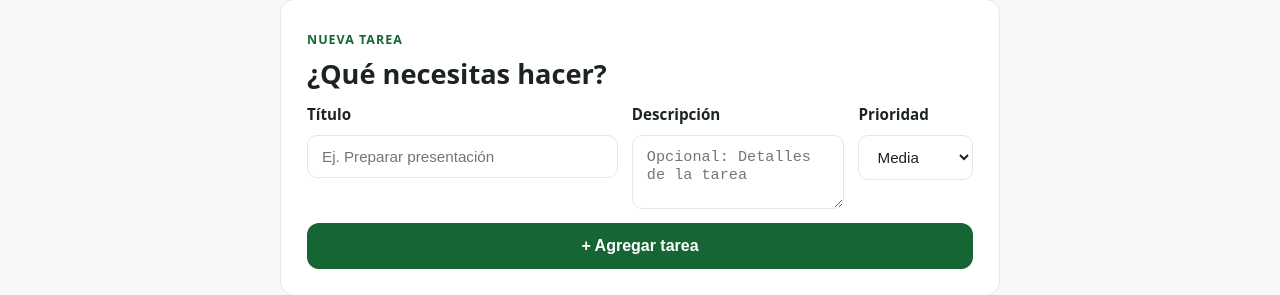
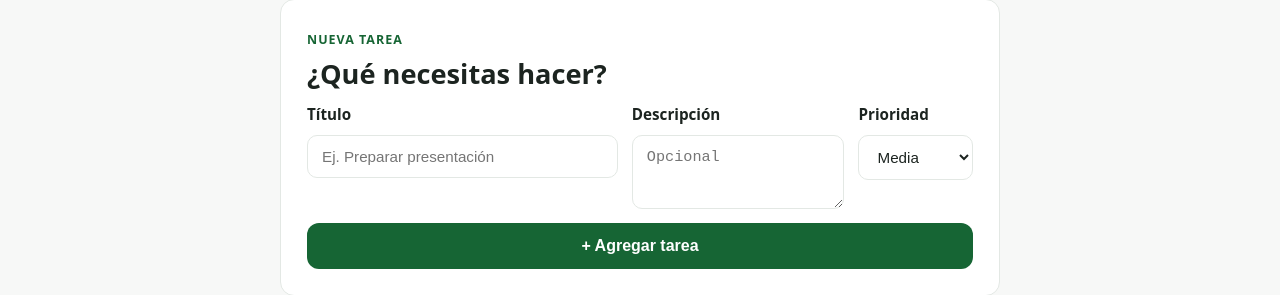
Before and after one commit to nicodelgaaado/book-angular, an Angular app: page /todos in a window 1280 px wide. Shown: the part 332-627 px from the top of the page. Built offline with nearby package versions, Linux system fonts and the light colour scheme.

Commit message:
Update the description textarea placeholder to the single word 'Opcional'.

```diff
--- a/src/app/todo-list/todo-list.html
+++ b/src/app/todo-list/todo-list.html
@@ -50,7 +50,7 @@
         <textarea
           id="taskDescription"
           name="taskDescription"
-          placeholder="Opcional: Detalles de la tarea"
+          placeholder="Opcional"
           rows="2"
           [(ngModel)]="tempTodo.description"
         ></textarea>
```
